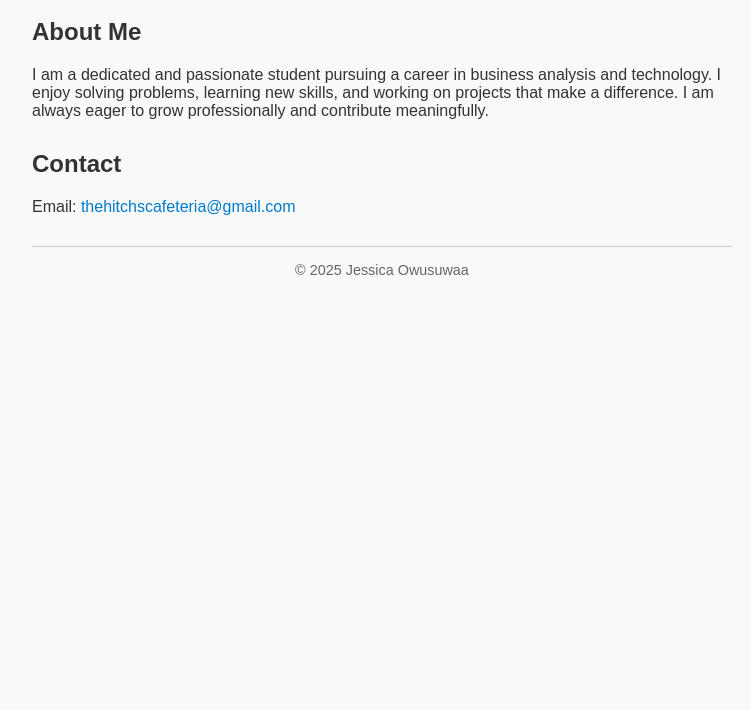
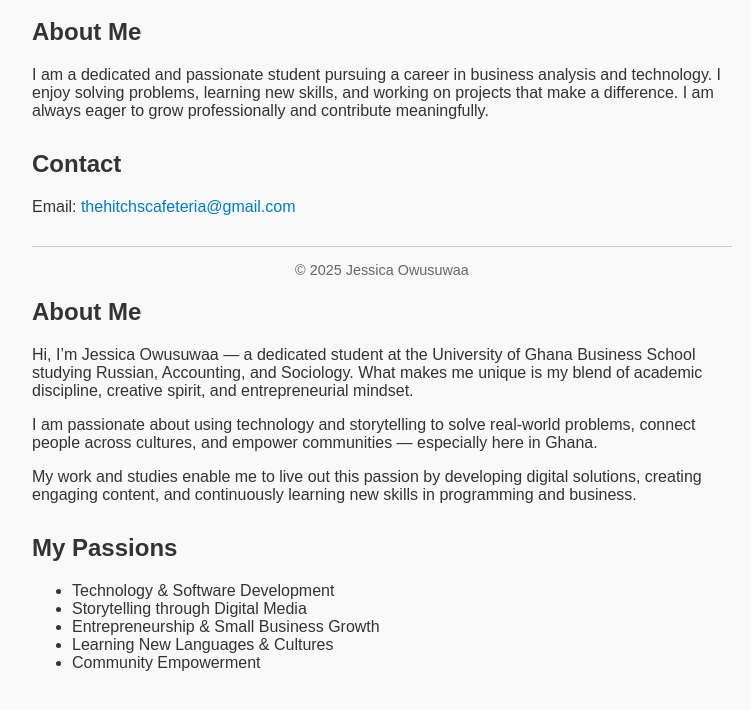
Before and after one commit to Jcka-Hans/Jcka-Hans.github.io, a plain HTML site: page index.html in a window 1280 px wide. Shown: the part 292-1002 px from the top of the page, without its empty margins (258-1009 px from the left). Before the commit the page ends 800 px from the top, so only its background shows below. Drawn offline with Linux system fonts and the light colour scheme.

Commit message:
Update index.html
Updated About Me Section

```diff
--- a/index.html
+++ b/index.html
@@ -79,3 +79,29 @@
   </footer>
 </body>
 </html>
+<section id="about">
+  <h2>About Me</h2>
+  <p>
+    Hi, I’m Jessica Owusuwaa — a dedicated student at the University of Ghana Business School
+    studying Russian, Accounting, and Sociology. What makes me unique is my blend of academic discipline,
+    creative spirit, and entrepreneurial mindset.
+  </p>
+  <p>
+    I am passionate about using technology and storytelling to solve real-world problems, connect
+    people across cultures, and empower communities — especially here in Ghana.
+  </p>
+  <p>
+    My work and studies enable me to live out this passion by developing digital solutions, creating
+    engaging content, and continuously learning new skills in programming and business.
+  </p>
+</section>
+<section id="passions">
+  <h2>My Passions</h2>
+  <ul>
+    <li>Technology & Software Development</li>
+    <li>Storytelling through Digital Media</li>
+    <li>Entrepreneurship & Small Business Growth</li>
+    <li>Learning New Languages & Cultures</li>
+    <li>Community Empowerment</li>
+  </ul>
+</section>
```
